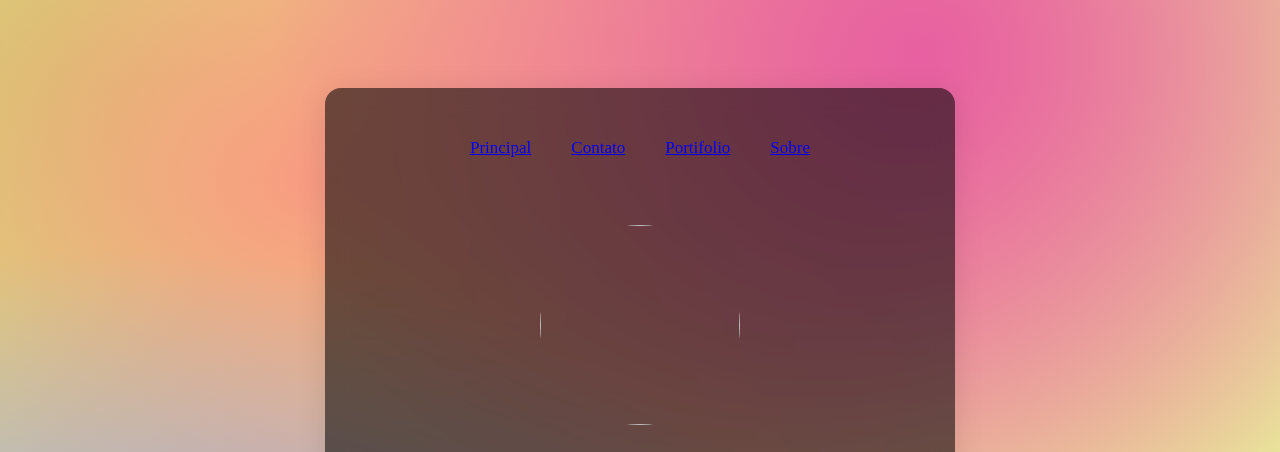
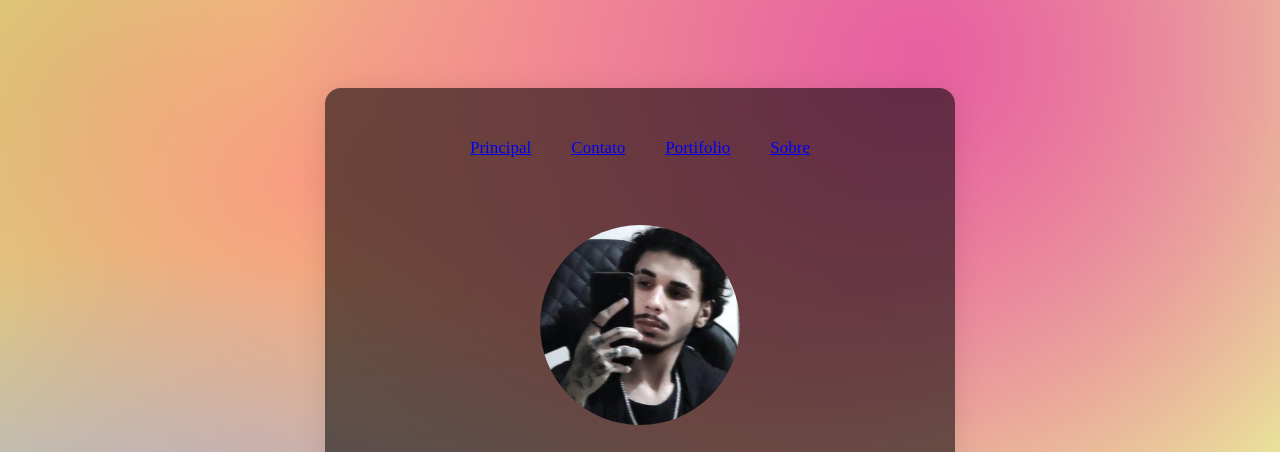
Before and after one commit to zKirei/meu-portifolio, a plain HTML site: page sobre.html in a window 1280 px wide. Shown: the top 452 px of the page. Drawn offline with nearby package versions, Linux system fonts and the light colour scheme.

Commit message:
sobre.html

```diff
--- a/sobre.html
+++ b/sobre.html
@@ -25,7 +25,7 @@
             </nav>
             <!-- Caixa de informações pessoais -->
             <div class="box">
-                <img src="img/me.jpg" alt="" class="box-img">
+                <img src="me.jpg" alt="" class="box-img">
                 <h1>Vitor</h1>
                 <h5>Web Developer - Web Designer</h5>
                 <!-- Descrição pessoal -->
```
